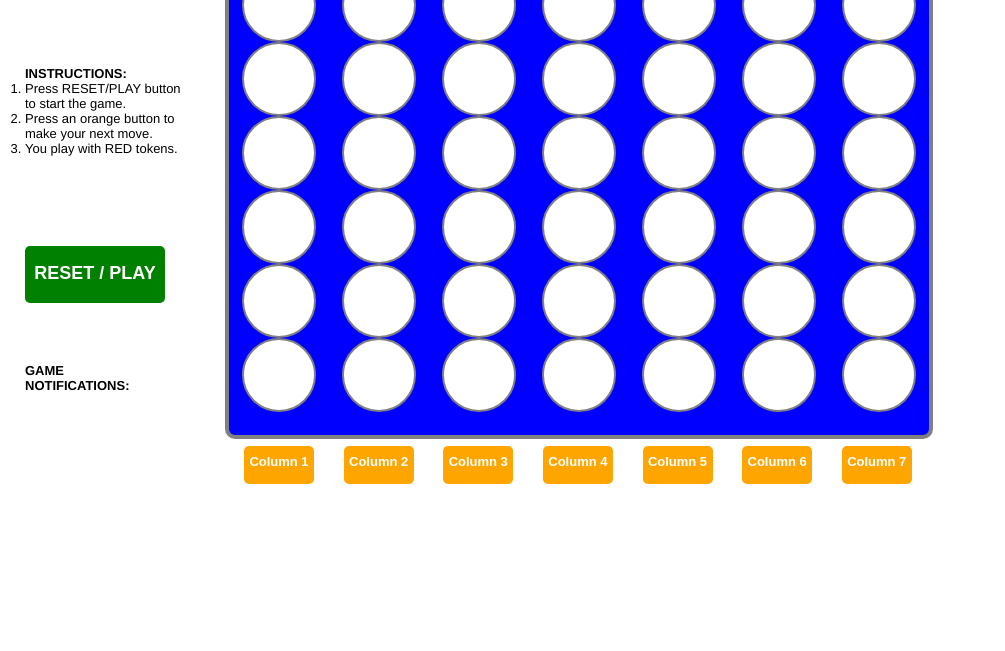
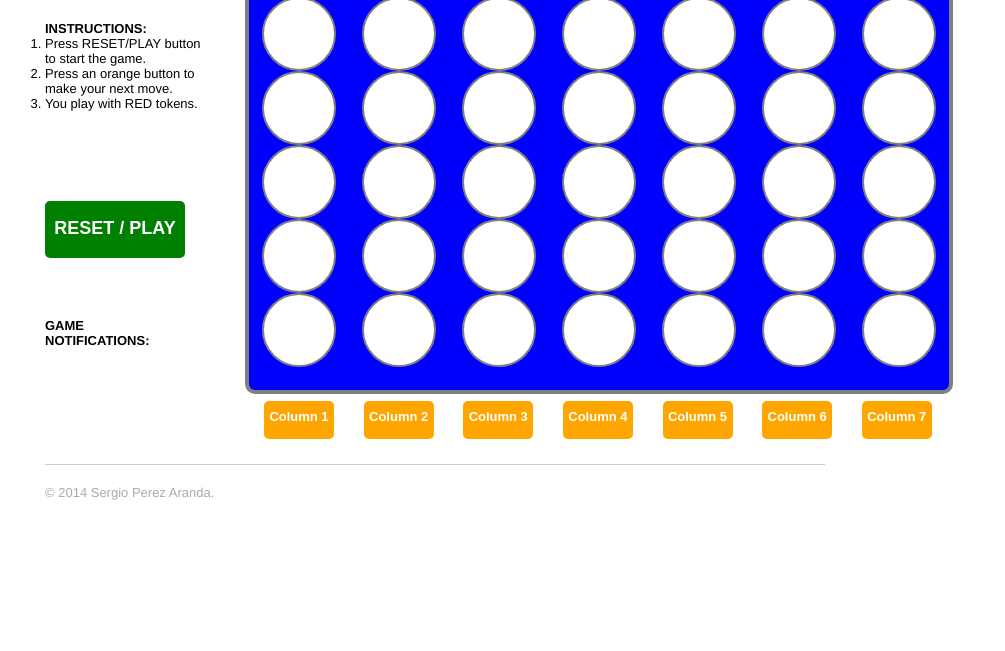
Before and after one commit to sergiooncode/Quattro, a plain HTML site: page index.html in a window 1280 px wide. Shown: the part 149-800 px from the top of the page, without its empty margins (0-1005 px from the left). Drawn offline with Linux system fonts and the light colour scheme.

Commit message:
Initial commit

```diff
--- a/assets/css/main.css
+++ b/assets/css/main.css
@@ -5,8 +5,8 @@ body {
     color: black;
     font-family: "Helvetica Neue", Helvetica, Arial, Verdana, sans-serif;
     font-size: small;
-    padding-top: 50px;
-    padding-left: 25px;
+    padding-top: 5px;
+    padding-left: 45px;
     }
 
 a {
@@ -139,3 +139,17 @@ a:hover {
 
 #notifications {margin-top: 60px; font-weight:bold; font-weight:bold;}
 #ntf {font-size: large;}
+
+
+/*  ------------------------------|  FOOTER  |------------------------------  */
+
+#footer {
+    clear: both;
+    border-top: 1px solid #ccc;
+    padding: 1.5em 0;
+    }
+
+#footer p {
+    color: #aaa;
+    font-size: small;
+    }
--- a/index.html
+++ b/index.html
@@ -98,7 +98,8 @@
 				</div>
 			<!-- MAIN COLUMN --></div>
 			<!-- FOOTER --><div id="footer">
-			<!-- FOOTER --><div/>
+				<p>&copy; 2014 Sergio Perez Aranda. </p>
+		<!-- FOOTER --></div>
 		<!-- WRAPPER --></div>
 	</body>
 </html>
```
Also changed, not shown: 1 other file.
